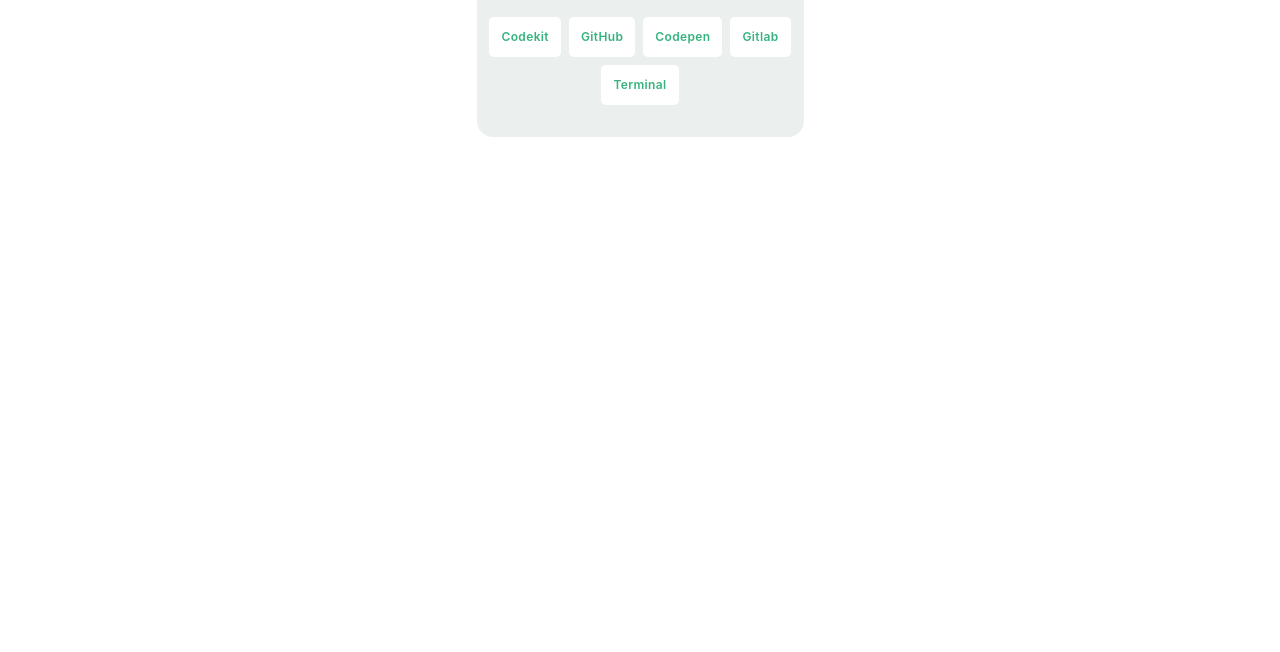
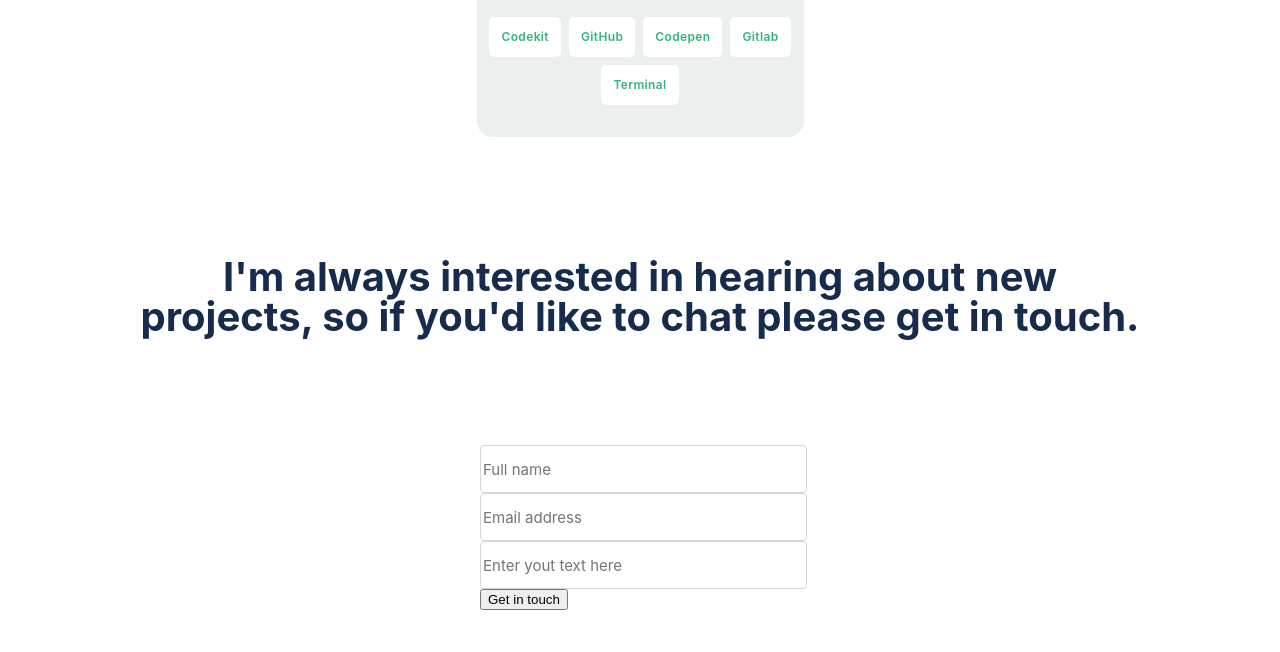
Before and after one commit to emhamza/My-portfolio-site, a website: page portfolio.html in a window 1280 px wide. Shown: the part 5867-6519 px from the top of the page. Before the commit the page ends 6017 px from the top, so only its background shows below. Drawn offline with Linux system fonts and the light colour scheme.

Commit message:
Contact form added and styled through css

```diff
--- a/portfolio.html
+++ b/portfolio.html
@@ -235,5 +235,55 @@
     </div>
     </section>
 
+  <!-- Contact form starts from here -->
+  <section class="contact-form-1">
+    <h1 class="about_me1">
+      I'm always interested in hearing about new projects,
+      so if you'd like to chat please get in touch.
+    </h1>
+  </section>
+
+        <form action="https://formspree.io/f/xgebkzaz" method="post">
+          <ul>
+
+            <li>
+              <input type="text" placeholder="Full name" maxlength="30" class="name"/>
+            </li>
+
+            <li>
+              <input type="email" placeholder="Email address"  pattern=".+@globex\.com" class="email"/>
+            </li>
+
+            <li>
+              <input type="text" placeholder="Enter yout text here"  maxlength="500" class="text"/>
+            </li>
+
+            <li class="submit-button">
+              <button type="submit">
+                Get in touch
+              </button>
+            </li>
+
+          </ul>
+        </form>
+
+        <ul class="icon_container">
+          <li><a href="https://www.twitter.com/"><img src="twitter.png" alt="Twitter icon"></a></li>
+          <li><a href="https://www.linkedin.com/"><img src="Linkedin icon.png" alt="linkedin icon"></a></li>
+          <li><a href="https://medium.com/"><img src="medium.png" alt="medium icon"></a></li>
+          <li><a href="https://github.com/"><img src="github.png" alt="github icon"></a></li>
+          <li><a href="https://www.angellist.com/"><img src="angellist.png" alt="angellist icon"></a></li>
+        </ul>
+
+
+      <section class="contact-form-2">
+
+        <P>
+          imumairhamza@gmail.com
+        </P>
+
+        <hr class="footer">
+      </section>
+    </section>
   </body>
 </html>
--- a/styles.css
+++ b/styles.css
@@ -337,3 +337,88 @@
   justify-content: center;
   align-items: center;
 }
+
+/* the contact form CSS start from here */
+
+form{
+  margin: 0 auto;
+  width: 400px;
+  padding: 1em;
+
+}
+
+input{
+  box-sizing: border-box;
+  width: 327px;
+  height: 48px;
+  border: 1px solid #D0D9D4;
+  background-color: white;
+  border-radius: 4px;
+}
+
+.name {
+  display: flex;
+  align-items: center;
+  color: #6B778C;
+  line-height: 24px;
+  font-size: 15px;
+  font-weight: 400px;
+  font-family: 'Inter', sans-serif;
+  font-style: normal;
+
+}
+
+.email {
+  display: flex;
+  align-items: center;
+  color: #6B778C;
+  line-height: 24px;
+  font-size: 15px;
+  font-weight: 400px;
+  font-family: 'Inter', sans-serif;
+  font-style: normal;
+
+}
+
+.text {
+  display: flex;
+  align-items: center;
+  color: #6B778C;
+  line-height: 24px;
+  font-size: 15px;
+  font-weight: 400px;
+  font-family: 'Inter', sans-serif;
+  font-style: normal;
+
+}
+
+
+/* I can deal with it later */
+ .contact-form-2 {
+  display: flex;
+  flex-direction: column;
+  align-content: center;
+  align-items: center;
+  justify-content: space-between;
+  flex-wrap: wrap;
+  text-align: center;
+
+}
+
+.my-email {
+  font-family: 'Inter', sans-serif;
+  font-weight: 400;
+  font-size: 20px;
+  text-align: center;
+  color: #172b4d;
+  margin: 0px 0px 67px 0px;
+
+}
+
+.footer {
+  background-color: black;
+
+  width: 150px;
+  height: 4px;
+  border-radius: 24px;
+}
```
